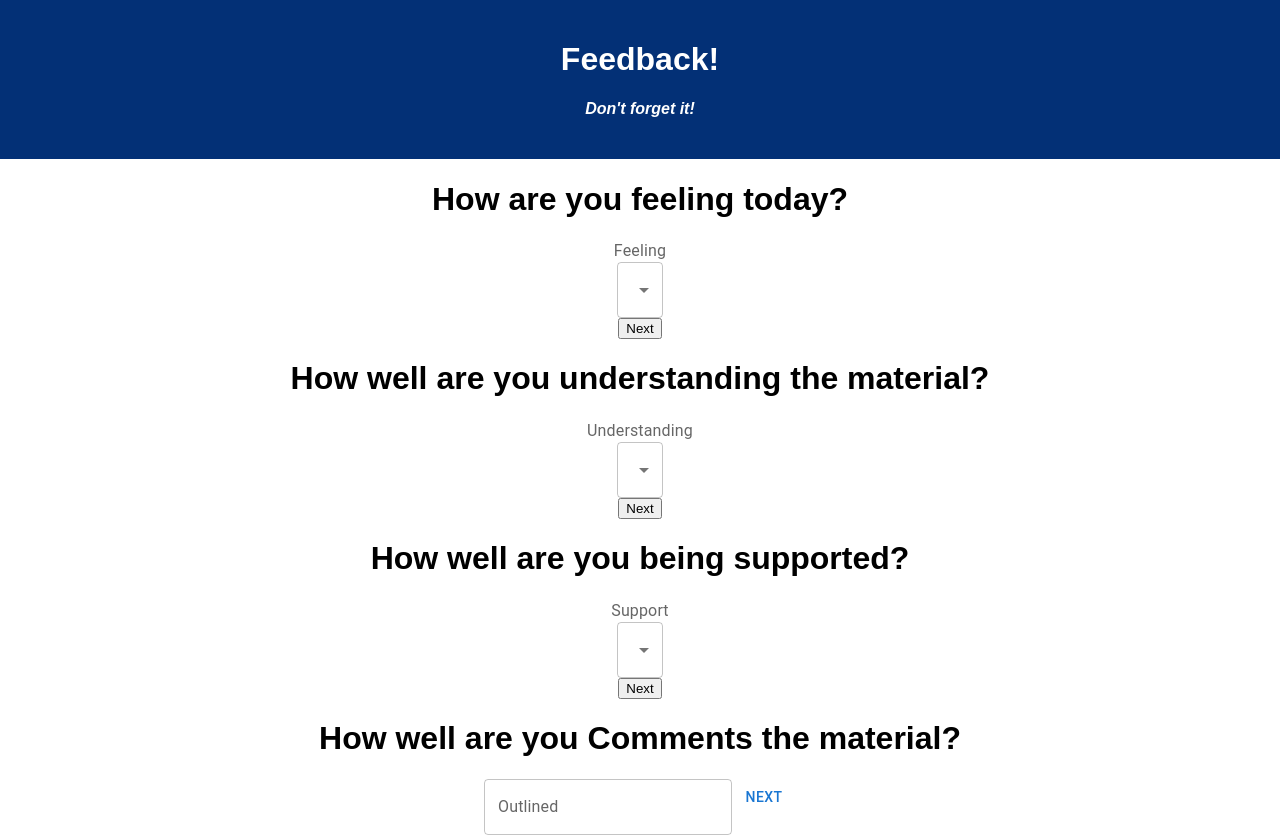
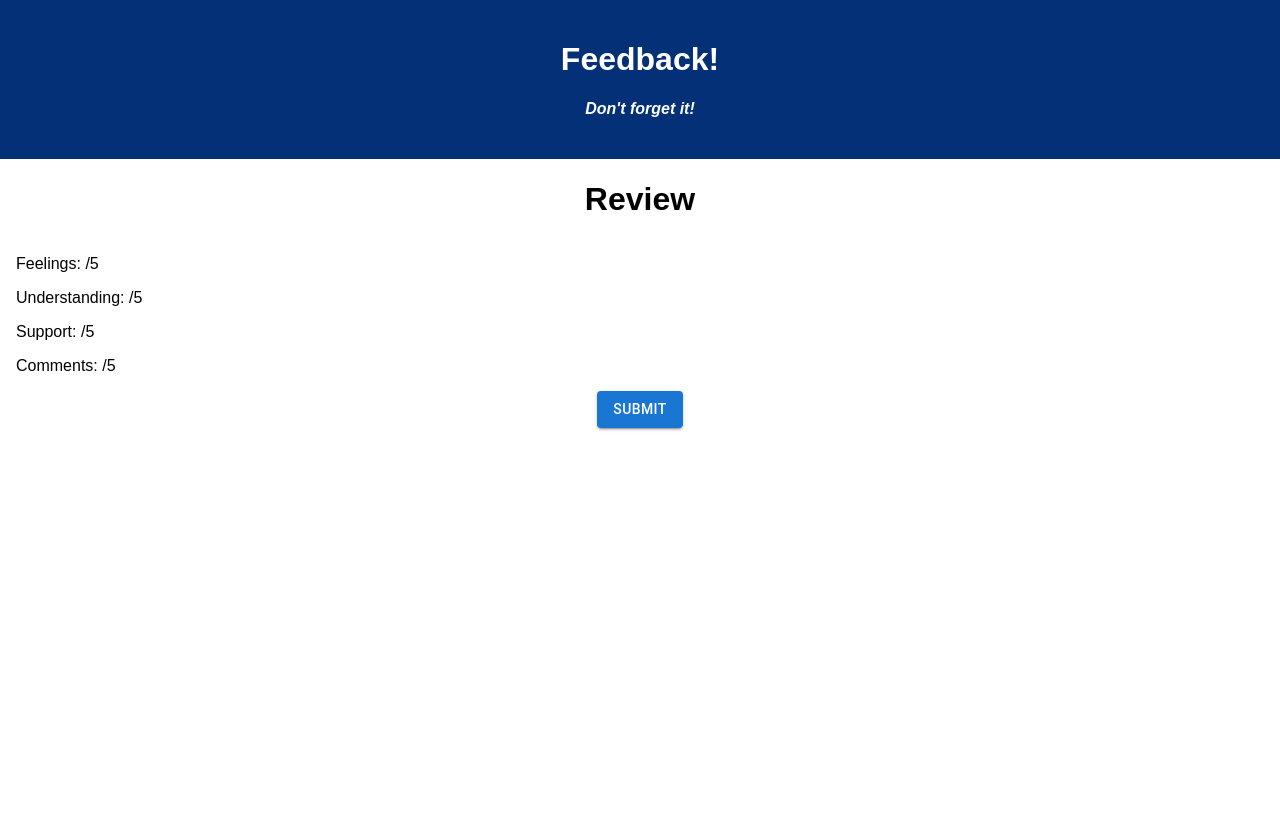
Before and after one commit to clairethallon/weekend-redux-feedback-loop-ct, a React (Create React App) app: page /review in a window 1280 px wide. After the commit the page ends 800 px from the top, so only its background shows below. Built offline with nearby package versions, Linux system fonts and the light colour scheme.

Commit message:
Routes working, all components loading

```diff
--- a/package.json
+++ b/package.json
@@ -15,6 +15,7 @@
     "react-dom": "^17.0.1",
     "react-dropdown": "^1.9.2",
     "react-redux": "^7.2.6",
+    "react-router-dom": "^6.0.2",
     "react-scripts": "^4.0.1",
     "redux": "^4.1.2",
     "redux-logger": "^3.0.6"
--- a/src/components/App/App.jsx
+++ b/src/components/App/App.jsx
@@ -5,6 +5,9 @@ import Feeling from '../Feeling/Feeling';
 import Understanding from '../Understanding/Understanding';
 import Support from '../Support/Support';
 import Comments from '../Comments/Comments';
+import { BrowserRouter, Routes, Route, Link } from 'react-router-dom';
+import Review from '../Review/Review';
+
 
 function App() {
 
@@ -14,10 +17,15 @@ function App() {
         <h1 className='App-title'>Feedback!</h1>
         <h4>Don't forget it!</h4>
       </header>
-      <Feeling />
-      <Understanding />
-      <Support />
-      <Comments />
+      <BrowserRouter>
+        <Routes>
+          <Route path="/" element={<Feeling />}></Route>
+          <Route path="/understanding" element={<Understanding />}></Route>
+          <Route path="/support" element={<Support />}></Route>
+          <Route path="/comments" element={<Comments />}></Route>
+          <Route path="/review" element={<Review />}></Route>
+        </Routes>
+      </BrowserRouter>
     </div>
   );
 }
--- a/src/components/Comments/Comments.jsx
+++ b/src/components/Comments/Comments.jsx
@@ -2,6 +2,8 @@ import { useDispatch, useSelector } from 'react-redux';
 import { useState, useEffect } from 'react';
 import Button from '@mui/material/Button';
 import TextField from '@mui/material/TextField';
+import { BrowserRouter, Routes, Route, Link } from 'react-router-dom';
+
 
 
 
@@ -24,7 +26,9 @@ function Comments() {
 
             <h1>How well are you Comments the material?</h1>
             <TextField id="outlined-basic" label="Outlined" variant="outlined" onChange={handleChange}>put your comments here</TextField>
-            <Button>Next</Button>
+            <Link to="/review"><Button variant="contained">Next</Button></Link>
+
+
         </div>
     )
 }
--- a/src/components/Feeling/Feeling.jsx
+++ b/src/components/Feeling/Feeling.jsx
@@ -5,6 +5,7 @@ import Box from '@mui/material/Box';
 import InputLabel from '@mui/material/InputLabel';
 import MenuItem from '@mui/material/MenuItem';
 import Select from '@mui/material/Select';
+import { BrowserRouter, Routes, Route, Link } from 'react-router-dom';
 
 
 function Feeling() {
@@ -40,7 +41,8 @@ function Feeling() {
                     <MenuItem value="5">5</MenuItem>
                 </Select>
             </Box>
-            <button>Next</button>
+            <Link to="/understanding"><Button variant="contained">Next</Button></Link>
+
             <p>{feeling}</p>
         </div>
     )
--- /dev/null
+++ b/src/components/Review/Review.jsx
@@ -0,0 +1,37 @@
+import { useDispatch, useSelector } from 'react-redux';
+import { useState, useEffect } from 'react';
+import Button from '@mui/material/Button';
+import { TextField } from '@mui/material/TextField';
+import { List } from '@mui/material';
+import { ListItem } from '@mui/material';
+
+
+
+function Review() {
+
+    // const reducerName = useSelector(store => store.reducerName);
+    const feeling = useSelector(store => store.feeling);
+    const understanding = useSelector(store => store.understanding);
+    const support = useSelector(store => store.support);
+    const comments = useSelector(store => store.comments);
+
+    const dispatch = useDispatch();
+
+
+    return (
+        <div>
+
+            <h1>Review</h1>
+            <List>
+                <ListItem>Feelings: {feeling}/5</ListItem>
+                <ListItem>Understanding: {understanding}/5</ListItem>
+                <ListItem>Support: {support}/5</ListItem>
+                <ListItem>Comments: {comments}/5</ListItem>
+            </List>
+            <Button variant="contained">Submit</Button>
+
+        </div>
+    )
+}
+
+export default Review;
--- a/src/components/Support/Support.jsx
+++ b/src/components/Support/Support.jsx
@@ -5,6 +5,7 @@ import Box from '@mui/material/Box';
 import InputLabel from '@mui/material/InputLabel';
 import MenuItem from '@mui/material/MenuItem';
 import Select from '@mui/material/Select';
+import { BrowserRouter, Routes, Route, Link } from 'react-router-dom';
 
 
 function Support() {
@@ -40,7 +41,7 @@ function Support() {
                     <MenuItem value="5">5</MenuItem>
                 </Select>
             </Box>
-            <button>Next</button>
+            <Link to="/comments"><Button variant="contained">Next</Button></Link>
             <p>{support}</p>
         </div>
     )
--- a/src/components/Understanding/Understanding.jsx
+++ b/src/components/Understanding/Understanding.jsx
@@ -5,6 +5,8 @@ import Box from '@mui/material/Box';
 import InputLabel from '@mui/material/InputLabel';
 import MenuItem from '@mui/material/MenuItem';
 import Select from '@mui/material/Select';
+import { BrowserRouter, Routes, Route, Link } from 'react-router-dom';
+
 
 
 function Understanding() {
@@ -40,7 +42,7 @@ function Understanding() {
                     <MenuItem value="5">5</MenuItem>
                 </Select>
             </Box>
-            <button>Next</button>
+            <Link to="/support"><Button variant="contained">Next</Button></Link>
             <p>{understanding}</p>
         </div>
     )
```
Also changed, not shown: 2 other files (tests, documents, lock files or other folders).
